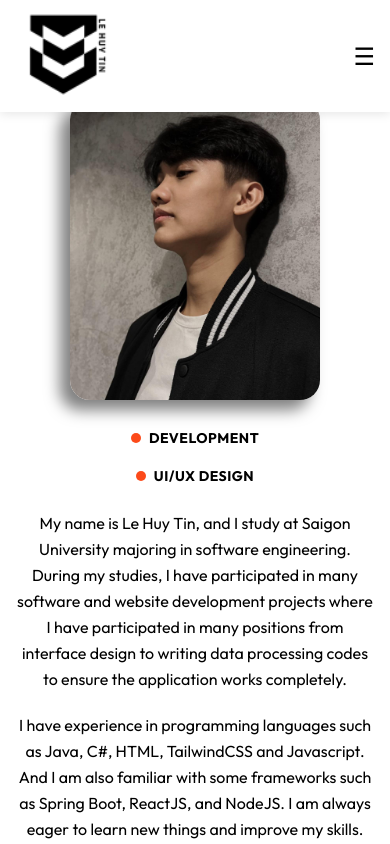
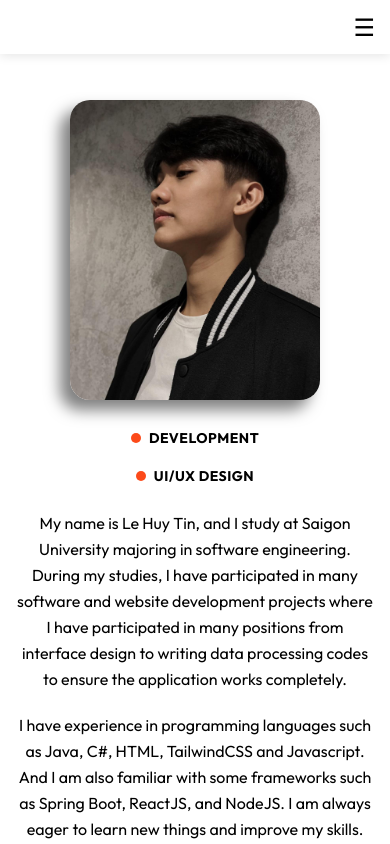
Before and after one commit to LeHuyTin/HT_portfolio, a React (Vite) app: page /HT_portfolio/about-me in a window 390 px wide. Shown: the top 844 px of the page. Built offline with nearby package versions, Linux system fonts and the light colour scheme.

Commit message:
Hide logo on mobile devices
- Logo is now hidden on screen sizes 768px
- Cleaner mobile navbar layout with only hamburger menu
- More space for navigation controls on small screens

```diff
--- a/src/Components/Navbar/Navbar.css
+++ b/src/Components/Navbar/Navbar.css
@@ -115,7 +115,7 @@
   }
 
   .navbar img {
-    width: 120px;
+    display: none;
   }
 
   .nav-menu {
@@ -168,7 +168,7 @@
   }
 
   .navbar img {
-    width: 100px;
+    display: none;
   }
 
   .nav-menu {
```
